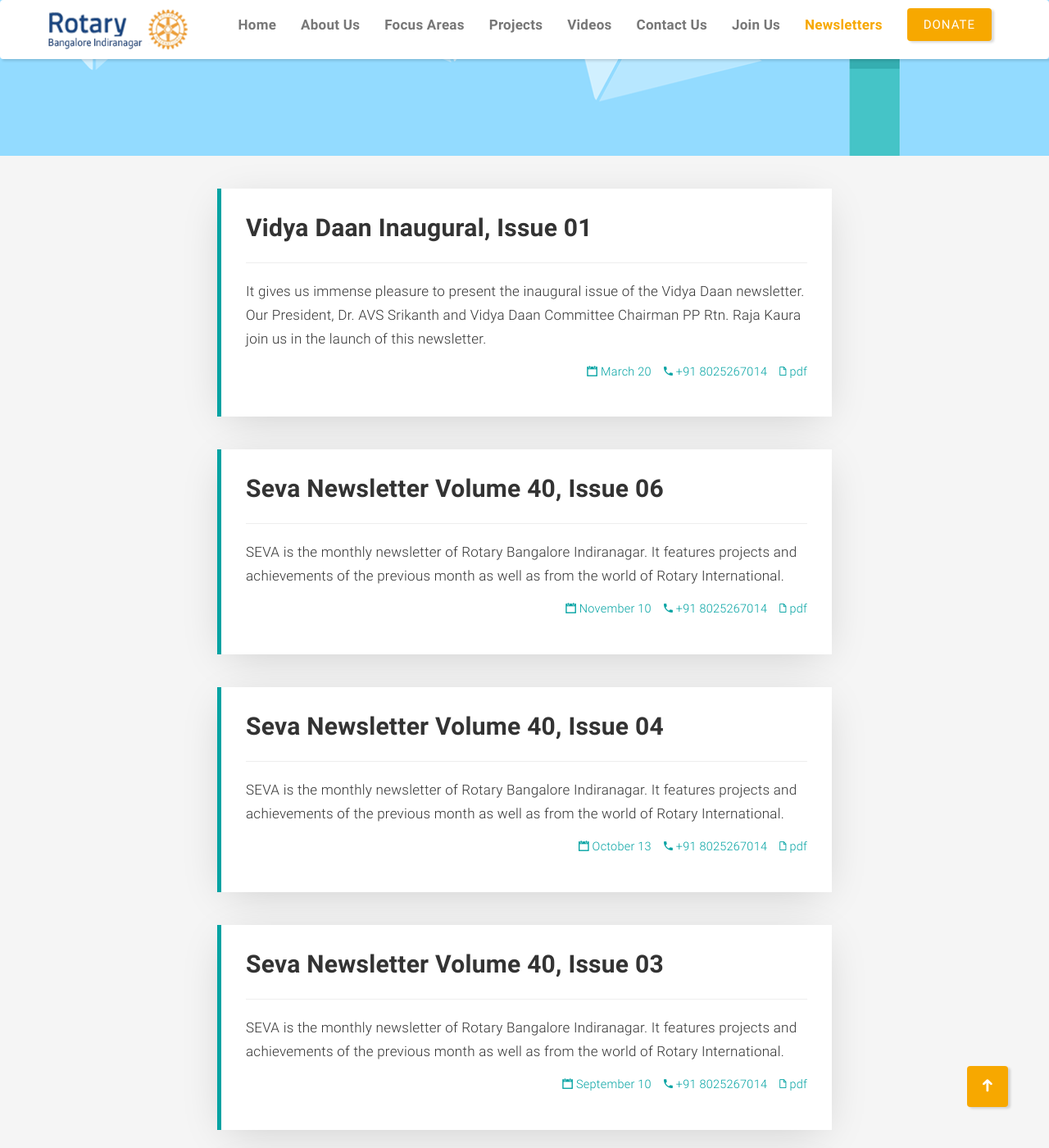
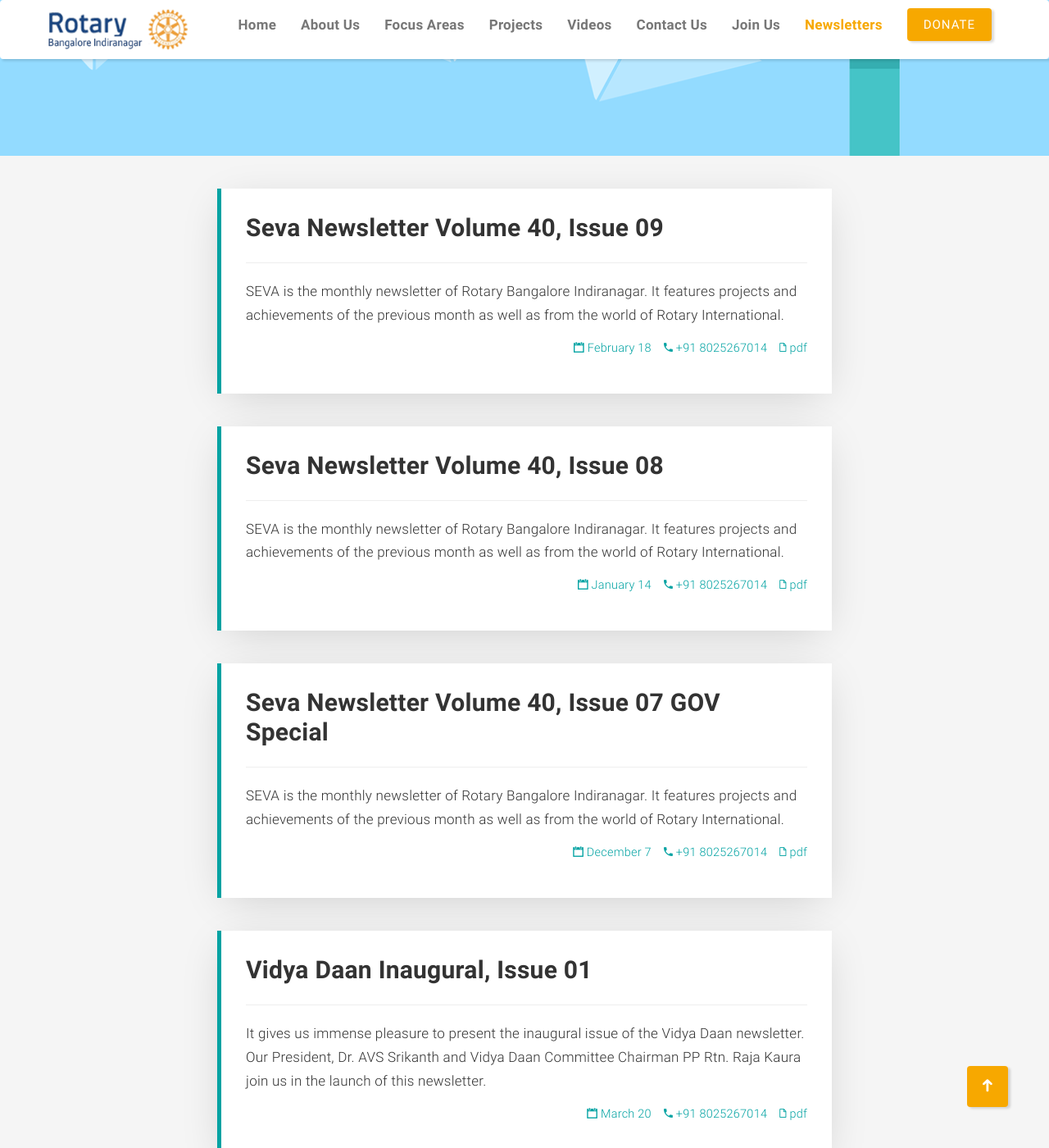
Before and after one commit to sharathdt/rtry, a Jekyll site: the page built from newsletters.html, in a window 1280 px wide and 1400 px high, scrolled down 376 px. Shown: the whole window at 82% size. Built offline with Jekyll 4.4.1, drawn with Linux system fonts in a browser that asks for light colours; some web fonts are replaced; some of the changed text lies outside the part shown.

Commit message:
add newsletters

```diff
--- a/_data/newsletters.yml
+++ b/_data/newsletters.yml
@@ -258,6 +258,13 @@
   id: oct-13
   pdf: SEVA-October-2020-Issue-4.pdf
 
+- title: Seva Newsletter Volume 40, Issue 05 KARUNASHRAYA
+  description: "SEVA is the monthly newsletter of Rotary Bangalore Indiranagar. It features projects and achievements of the previous month as well as from the world of Rotary International."
+  date: October 24
+  contact: "+91 8025267014"
+  id: oct-24
+  pdf: "5. SEVA - Karunashraya (Special Edition).pdf"
+
 - title: Seva Newsletter Volume 40, Issue 06
   description: "SEVA is the monthly newsletter of Rotary Bangalore Indiranagar. It features projects and achievements of the previous month as well as from the world of Rotary International."
   date: November 10
@@ -271,3 +278,24 @@
   contact: "+91 8025267014"
   id: mar-20
   pdf: Vidya-Daan-Inaugural-Issue.pdf
+
+- title: Seva Newsletter Volume 40, Issue 07 GOV Special
+  description: "SEVA is the monthly newsletter of Rotary Bangalore Indiranagar. It features projects and achievements of the previous month as well as from the world of Rotary International."
+  date: December 7
+  contact: "+91 8025267014"
+  id: dec-7
+  pdf: "7. SEVA - GOV (Special Edition).pdf"
+
+- title: Seva Newsletter Volume 40, Issue 08
+  description: "SEVA is the monthly newsletter of Rotary Bangalore Indiranagar. It features projects and achievements of the previous month as well as from the world of Rotary International."
+  date: January 14
+  contact: "+91 8025267014"
+  id: jan-14
+  pdf: "8. SEVA - January 2021.pdf"
+
+- title: Seva Newsletter Volume 40, Issue 09
+  description: "SEVA is the monthly newsletter of Rotary Bangalore Indiranagar. It features projects and achievements of the previous month as well as from the world of Rotary International."
+  date: February 18
+  contact: "+91 8025267014"
+  id: feb-18
+  pdf: "9. SEVA - February 2021.pdf"
```
Also changed, not shown: 4 other files.
